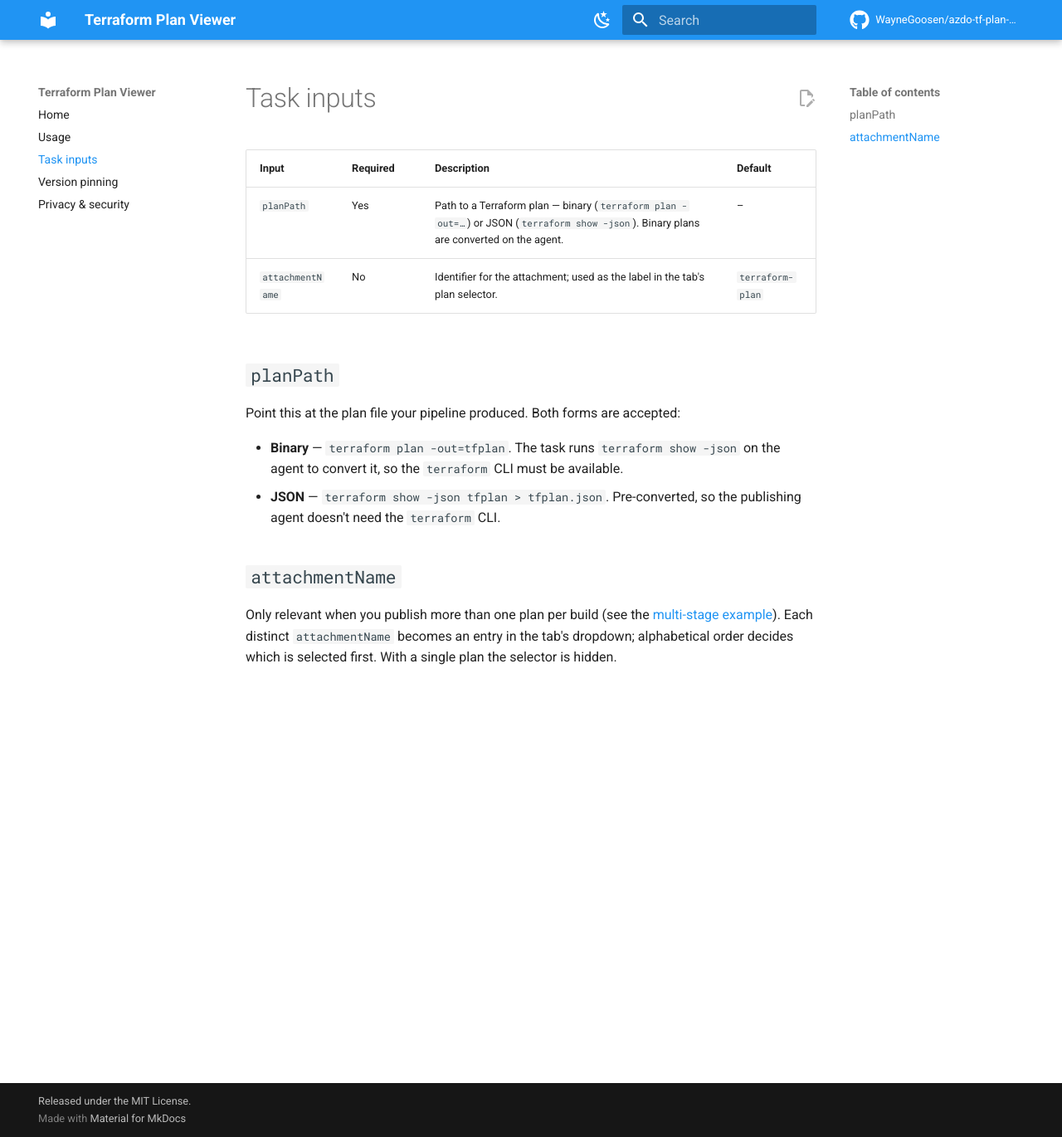
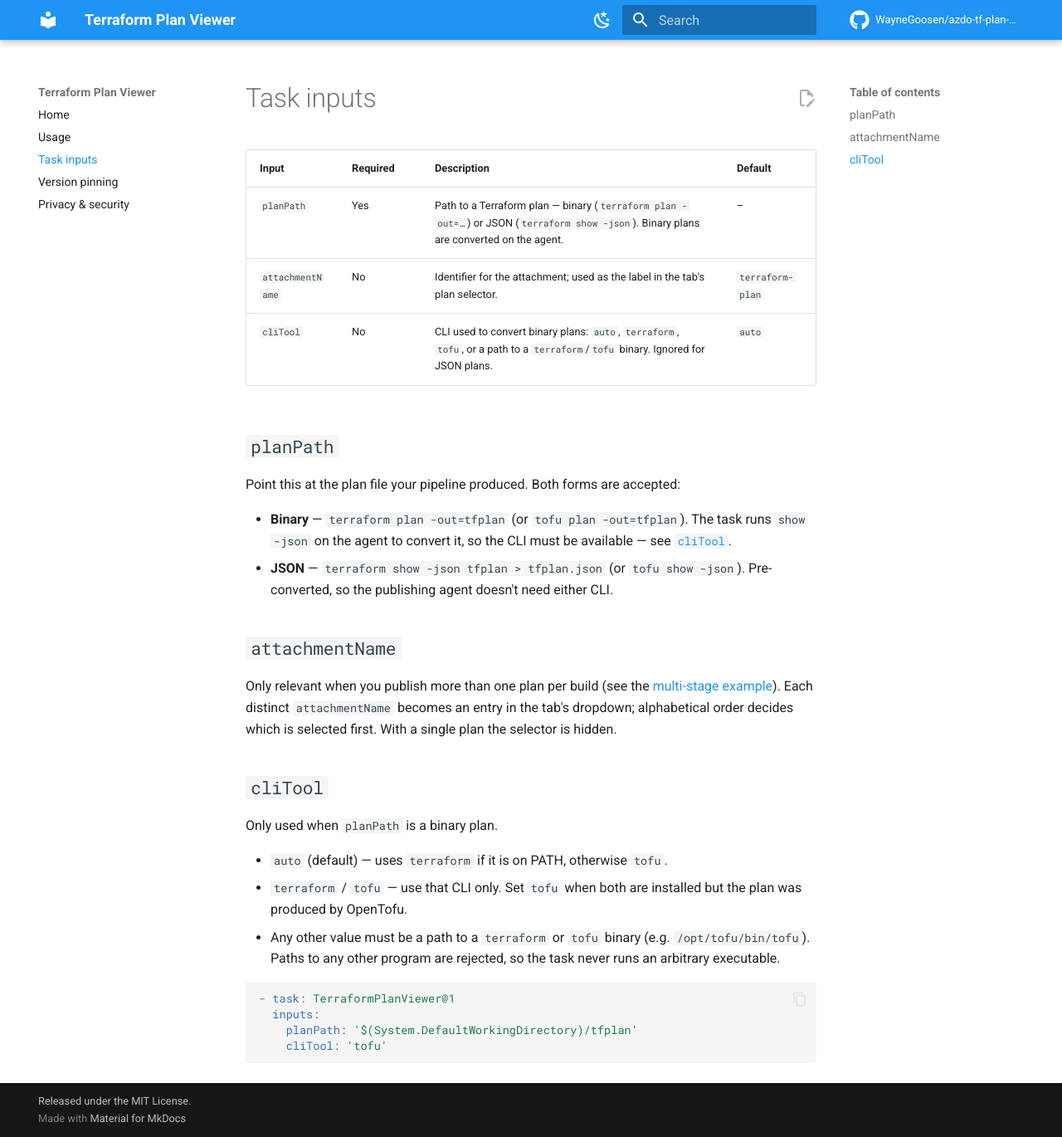
Before and after one commit to WayneGoosen/azdo-tf-plan-viewer, an MkDocs documentation site: the page built from docs/task-inputs.md, in a window 1280 px wide and 1370 px high. Shown: the whole window at 83% size. Built offline with MkDocs 1.6.1 and Material for MkDocs 9.7.7, drawn with Linux system fonts in a browser that asks for light colours; comment, search, counter and statistics services are not loaded.

Commit message:
Add OpenTofu CLI option and SonarCloud PR scan
Introduces a new `cliTool` task input to control binary plan conversion (`auto`, `terraform`, `tofu`, or an explicit terraform/tofu binary path), including validation to prevent executing arbitrary programs and clearer conversion/error messaging. Documentation and marketplace/release guidance were updated to cover OpenTofu usage and the new input.

Also adds SonarCloud integration for PR builds via `sonar-project.properties` and a conditional workflow step in `pr.yml` that runs only when `SONAR_TOKEN` is configured, keeping builds green when SonarCloud is not set up (e.g., forks or initial setup).

````diff
--- a/docs/task-inputs.md
+++ b/docs/task-inputs.md
@@ -4,15 +4,17 @@
 |---|---|---|---|
 | `planPath` | Yes | Path to a Terraform plan — binary (`terraform plan -out=…`) or JSON (`terraform show -json`). Binary plans are converted on the agent. | – |
 | `attachmentName` | No | Identifier for the attachment; used as the label in the tab's plan selector. | `terraform-plan` |
+| `cliTool` | No | CLI used to convert binary plans: `auto`, `terraform`, `tofu`, or a path to a `terraform`/`tofu` binary. Ignored for JSON plans. | `auto` |
 
 ## `planPath`
 
 Point this at the plan file your pipeline produced. Both forms are accepted:
 
-- **Binary** — `terraform plan -out=tfplan`. The task runs `terraform show -json`
-  on the agent to convert it, so the `terraform` CLI must be available.
-- **JSON** — `terraform show -json tfplan > tfplan.json`. Pre-converted, so the
-  publishing agent doesn't need the `terraform` CLI.
+- **Binary** — `terraform plan -out=tfplan` (or `tofu plan -out=tfplan`). The
+  task runs `show -json` on the agent to convert it, so the CLI must be
+  available — see [`cliTool`](#clitool).
+- **JSON** — `terraform show -json tfplan > tfplan.json` (or `tofu show -json`).
+  Pre-converted, so the publishing agent doesn't need either CLI.
 
 ## `attachmentName`
 
@@ -20,3 +22,21 @@ Only relevant when you publish more than one plan per build (see the
 [multi-stage example](usage.md#multi-stage-example)). Each distinct
 `attachmentName` becomes an entry in the tab's dropdown; alphabetical order
 decides which is selected first. With a single plan the selector is hidden.
+
+## `cliTool`
+
+Only used when `planPath` is a binary plan.
+
+- `auto` (default) — uses `terraform` if it is on PATH, otherwise `tofu`.
+- `terraform` / `tofu` — use that CLI only. Set `tofu` when both are installed
+  but the plan was produced by OpenTofu.
+- Any other value must be a path to a `terraform` or `tofu` binary (e.g.
+  `/opt/tofu/bin/tofu`). Paths to any other program are rejected, so the task
+  never runs an arbitrary executable.
+
+```yaml
+- task: TerraformPlanViewer@1
+  inputs:
+    planPath: '$(System.DefaultWorkingDirectory)/tfplan'
+    cliTool: 'tofu'
+```
````
Also changed, not shown: README.md (+3 -0 lines), docs/usage.md (+26 -0 lines), marketplace/overview.md (+5 -3 lines), .github/RELEASING.md, 4 other files.
